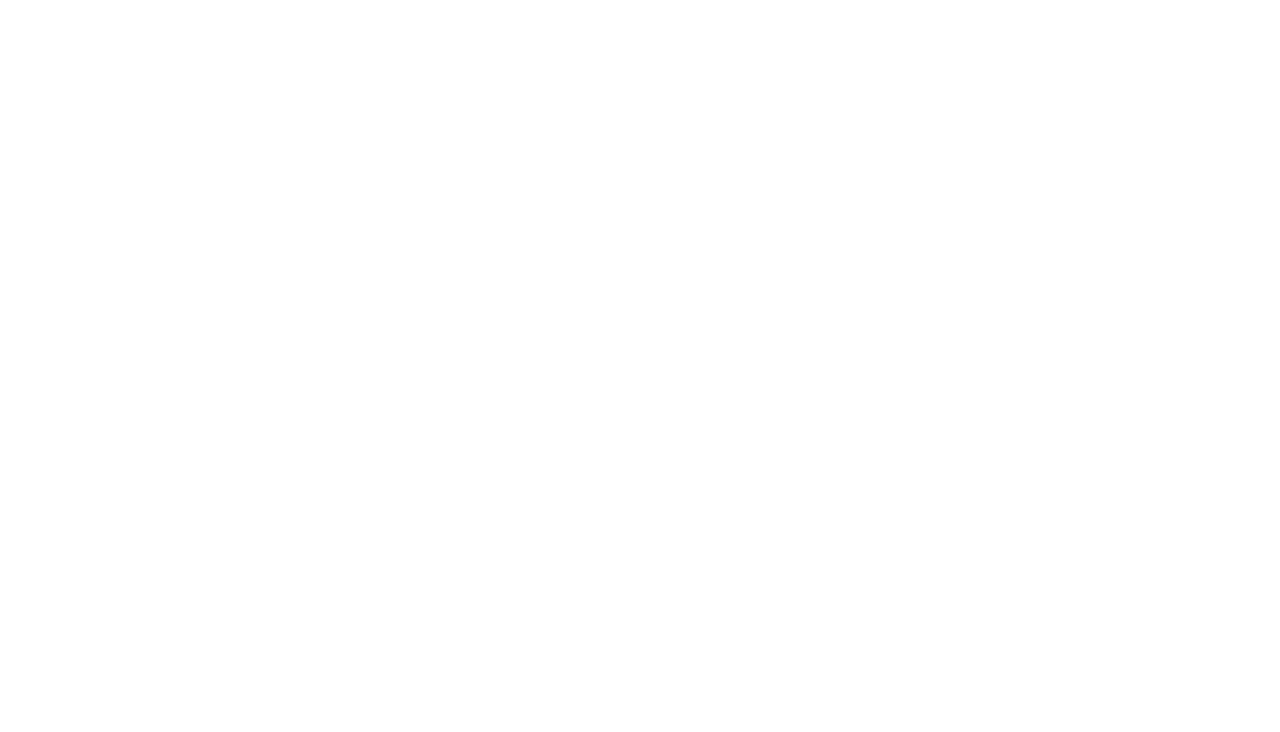
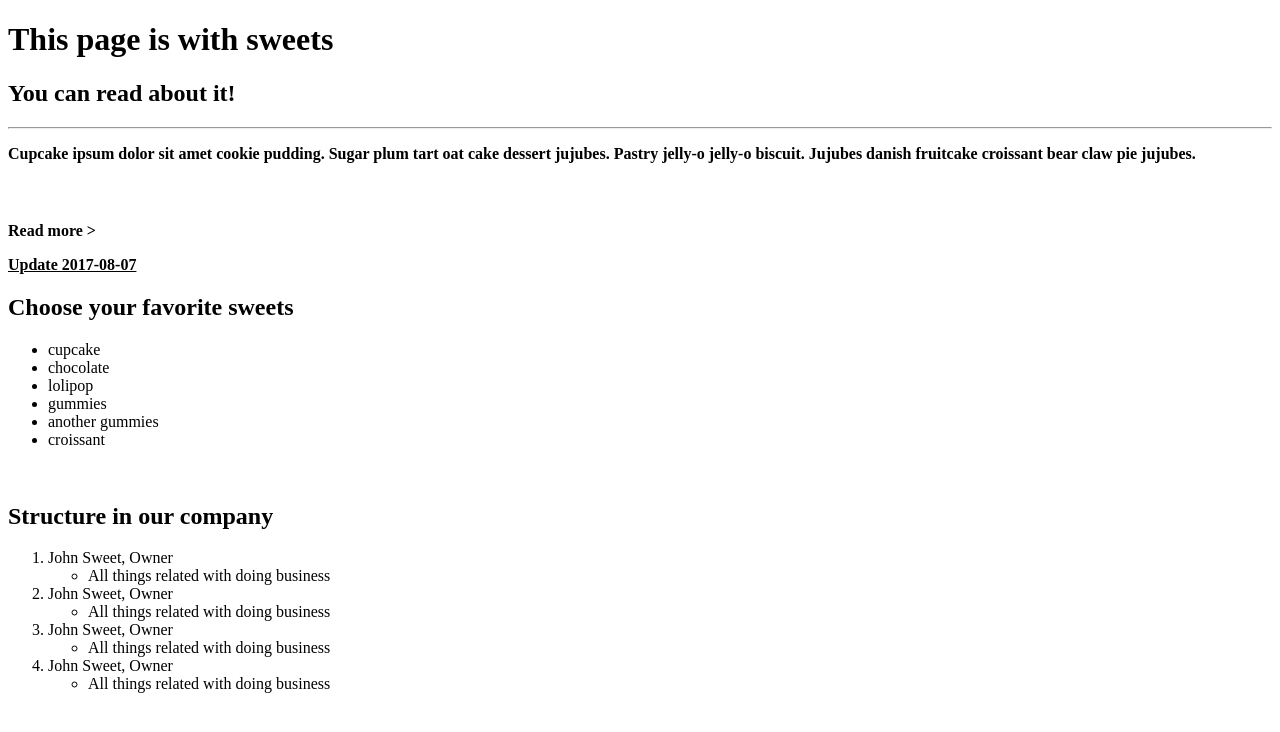
Before and after one commit to ASzyszko/Tajne-komplety, a plain HTML site: page 02.Formatowanie_tekstu/index.html in a window 1280 px wide. Drawn offline with Linux system fonts and the light colour scheme.

Commit message:
Zadanie 2

```diff
--- a/02.Formatowanie_tekstu/index.html
+++ b/02.Formatowanie_tekstu/index.html
@@ -3,7 +3,34 @@
 <head>
     <meta charset="UTF-8">
     <title>Task 2</title>
+    <style>
+      p { font-size: 1rem; }
+    </style>
 </head>
 <body>
+  <h1><b>This page is with sweets</b></h1>
+  <h2><b>You can read about it!</b><h2>
+    <hr/>
+  <p><b>Cupcake ipsum</b> dolor sit amet cookie pudding. Sugar plum tart <b>oat cake</b> dessert jujubes. Pastry jelly-o jelly-o biscuit. Jujubes danish fruitcake croissant bear claw pie jujubes.</p>
+  <br/>
+  <p>Read more &gt</p>
+  <p><u>Update 2017-08-07</u></p>
+  <h2>Choose your favorite sweets</h2>
+  <ul>
+    <li>cupcake</li>
+    <li>chocolate</li>
+    <li>lolipop</li>
+    <li>gummies</li>
+    <li>another gummies</li>
+    <li>croissant</li>
+  </ul>
+  <br/>
+  <h2>Structure in our company</h2>
+  <ol>
+    <li>John Sweet, Owner<ul><li>All things related with doing business</li></ul></li>
+    <li>John Sweet, Owner<ul><li>All things related with doing business</li></ul></li>
+    <li>John Sweet, Owner<ul><li>All things related with doing business</li></ul></li>
+    <li>John Sweet, Owner<ul><li>All things related with doing business</li></ul></li>
+  </ol>
 </body>
 </html>
```
